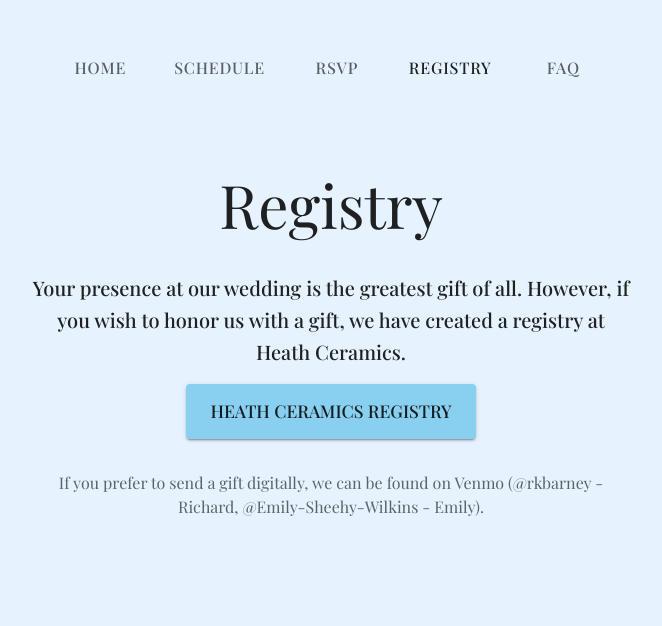
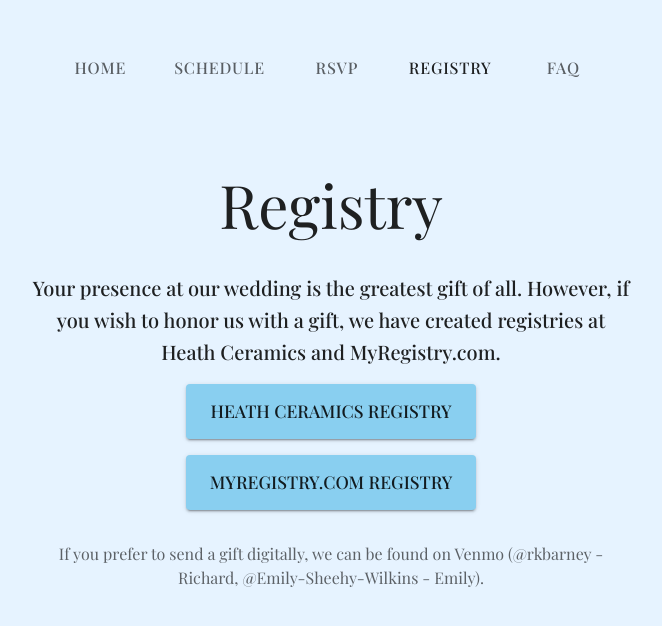
Before and after one commit to rkbarney/wedding-website, a React (Vite) app: page /registry in a window 1280 px wide. Shown: the top 626 px of the page, without its empty margins (309-971 px from the left). Built offline with nearby package versions, Linux system fonts and the light colour scheme.

Commit message:
Add MyRegistry.com as second registry option

```diff
--- a/src/pages/Registry.tsx
+++ b/src/pages/Registry.tsx
@@ -25,9 +25,11 @@
           }}
         >
           Your presence at our wedding is the greatest gift of all. However, if
-          you wish to honor us with a gift, we have created a registry at Heath Ceramics.
+          you wish to honor us with a gift, we have created registries at Heath Ceramics
+          and MyRegistry.com.
         </Typography>
 
+        <Box sx={{ display: 'flex', flexDirection: 'column', gap: 2, alignItems: 'center', mb: 4 }}>
           <Button
             variant="contained"
             color="primary"
@@ -38,7 +40,6 @@
               fontSize: '1.1rem',
               padding: '12px 24px',
               backgroundColor: 'primary.main',
-            mb: 4,
               '&:hover': {
                 backgroundColor: 'primary.dark',
               },
@@ -46,6 +47,25 @@
           >
             Heath Ceramics Registry
           </Button>
+
+          <Button
+            variant="contained"
+            color="primary"
+            href="https://www.myregistry.com/giftlist/richardandemily"
+            target="_blank"
+            rel="noopener noreferrer"
+            sx={{
+              fontSize: '1.1rem',
+              padding: '12px 24px',
+              backgroundColor: 'primary.main',
+              '&:hover': {
+                backgroundColor: 'primary.dark',
+              },
+            }}
+          >
+            MyRegistry.com Registry
+          </Button>
+        </Box>
 
         <Typography
           variant="body1"
```
Lines whose indentation alone changed are shown as unchanged.
